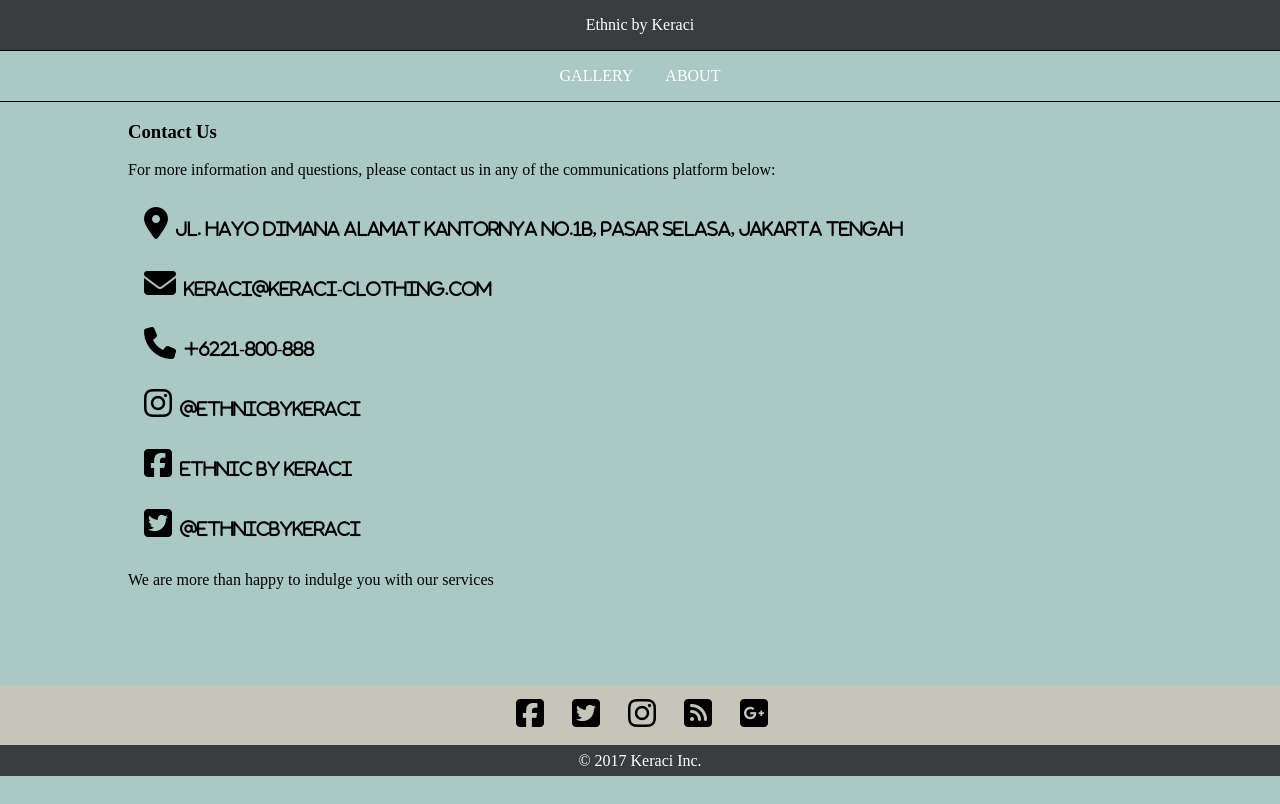
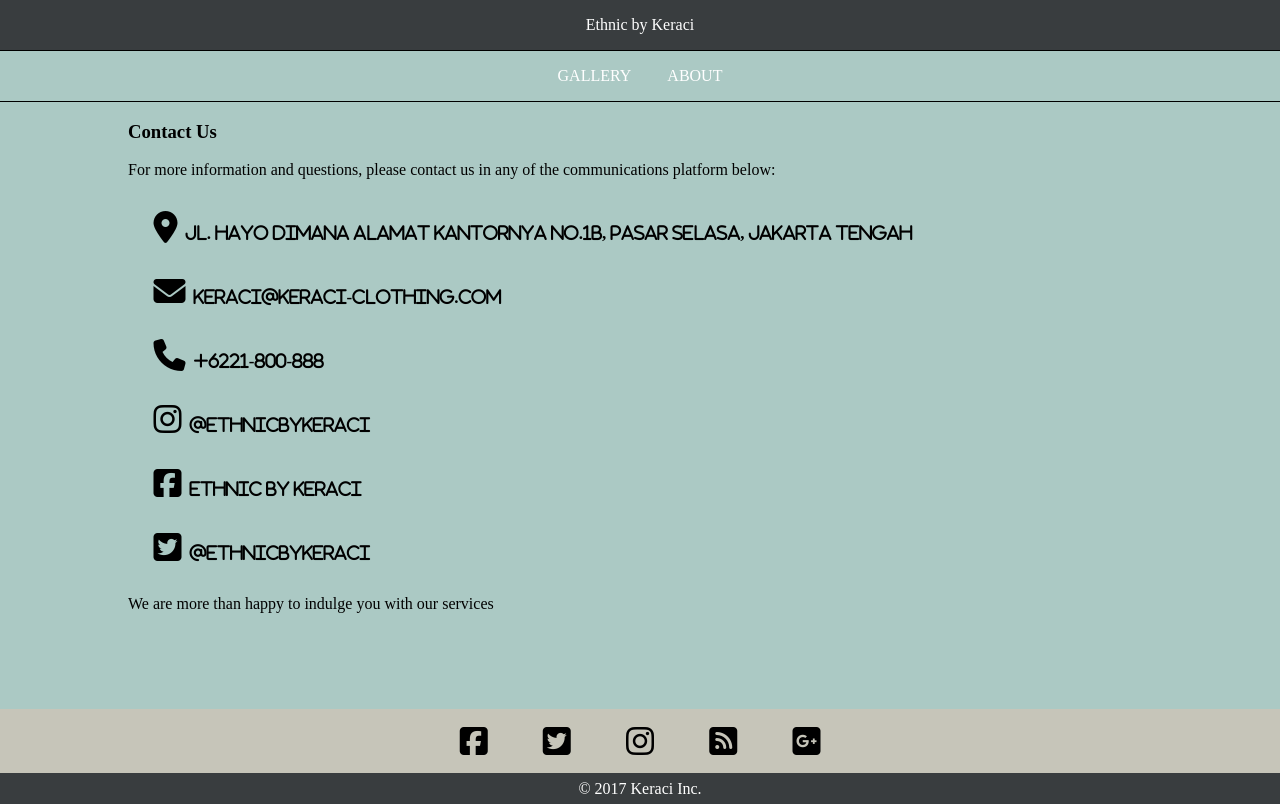
Before and after one commit to rahmaniaam/keraci, a plain HTML site: page contact.html in a window 1280 px wide. Drawn offline with Linux system fonts and the light colour scheme.

Commit message:
replaced some unnecessary flexbox with text align

```diff
--- a/main.css
+++ b/main.css
@@ -6,13 +6,8 @@ body {
 }
 
 header {
-	display: flex;
-	-webkit-display: flex;
-	justify-content: center;
-	-webkit-justify-content: center;
-	align-items: center;
-	-webkit-align-items: center;
-	padding: 1rem;
+	text-align: center;
+	padding: 2vh;
 	position: relative;
 	color: #ffffff;
 	background-color: #393D3F;
@@ -27,13 +22,9 @@ footer {
 }
 
 .nav{
-	display: flex;
-	-webkit-display: flex;
-	justify-content: center;
-	-webkit-justify-content: center;
-	align-items: center;
-	-webkit-align-items: center;
+	text-align: center;
 	position: relative;
+	padding: 2vh;
 	border-bottom: thin solid black;
 }
 
@@ -119,12 +110,9 @@ a{
 
 .social {
 	background-color: #C6C5B9;
-	display: flex;
-	-webkit-display: flex;
-	justify-content: center;
-	-webkit-justify-content: center;
+	text-align: center;
 }
 
 i {
-	padding: 0.75rem 0.75rem 1rem 1rem;
+	padding: 2vh 2vw;
 }
```
Also changed, not shown: index.html (line endings or trailing spaces), 1 other file.
